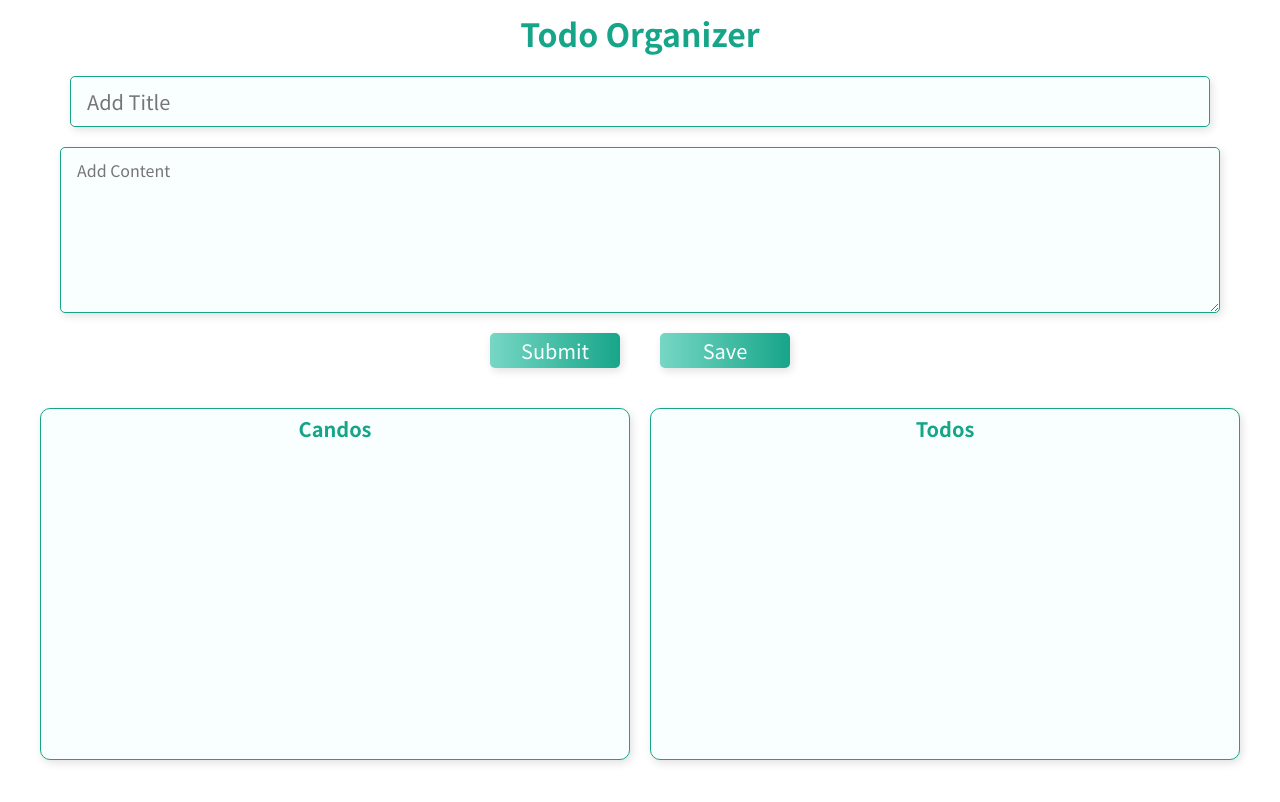
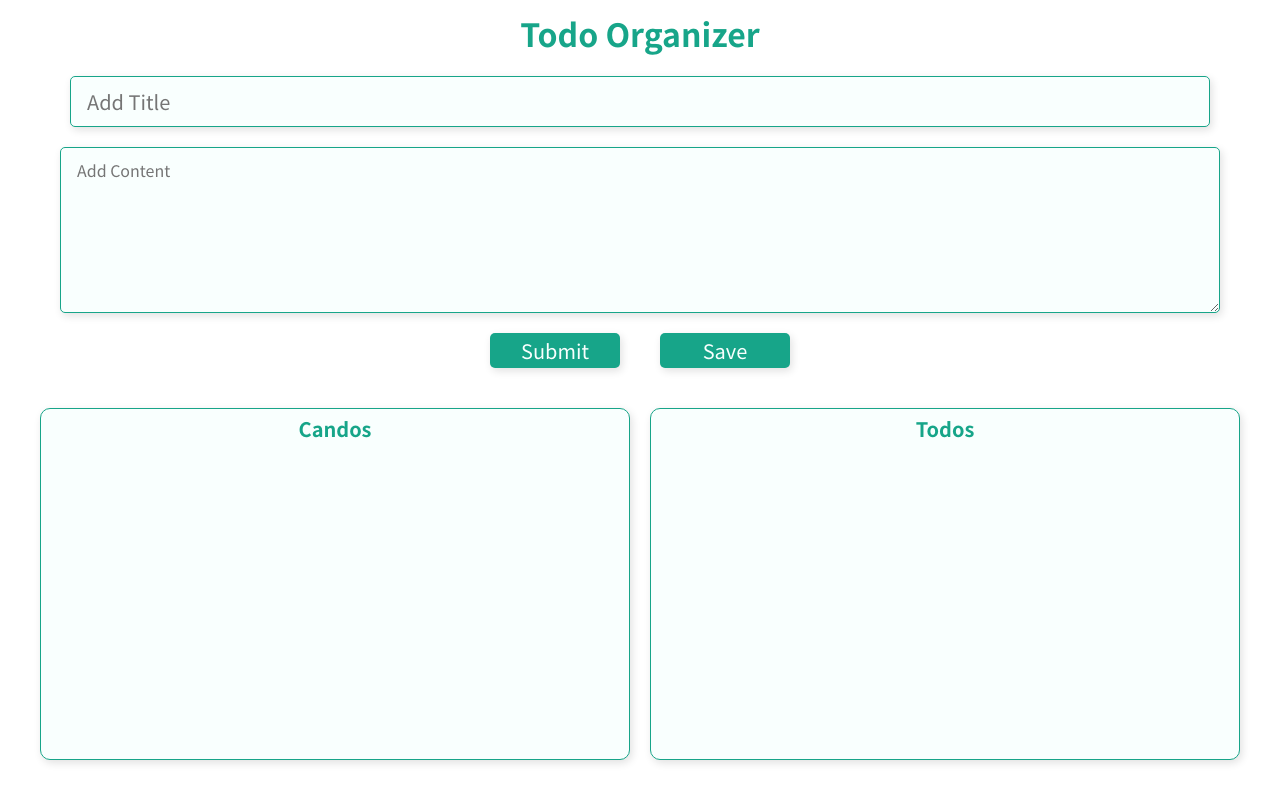
Before and after one commit to harry79ph/react-js-todo-organizer, a React (Create React App) app: page / in a window 1280 px wide. Shown: the top 802 px of the page. Built offline with nearby package versions, Linux system fonts and the light colour scheme.

Commit message:
Update index.css

```diff
--- a/src/css/index.css
+++ b/src/css/index.css
@@ -86,9 +86,13 @@ button {
   cursor: pointer;
   color: #f9fffe;
   border: 0;
-  background-image: linear-gradient(to right, #76d7c4, #17a589);
+  background: #17a589;
   box-shadow: 2px 3px 8px rgba(0, 0, 0, 0.12);
   margin: 0 20px;
+}
+
+.add .adder .btn-wrapper .btn:hover {
+  background-image: radial-gradient(circle, #76d7c4 0%, rgba(23, 165, 137, 0.695116) 100%);
 }
 
 .container {
```
